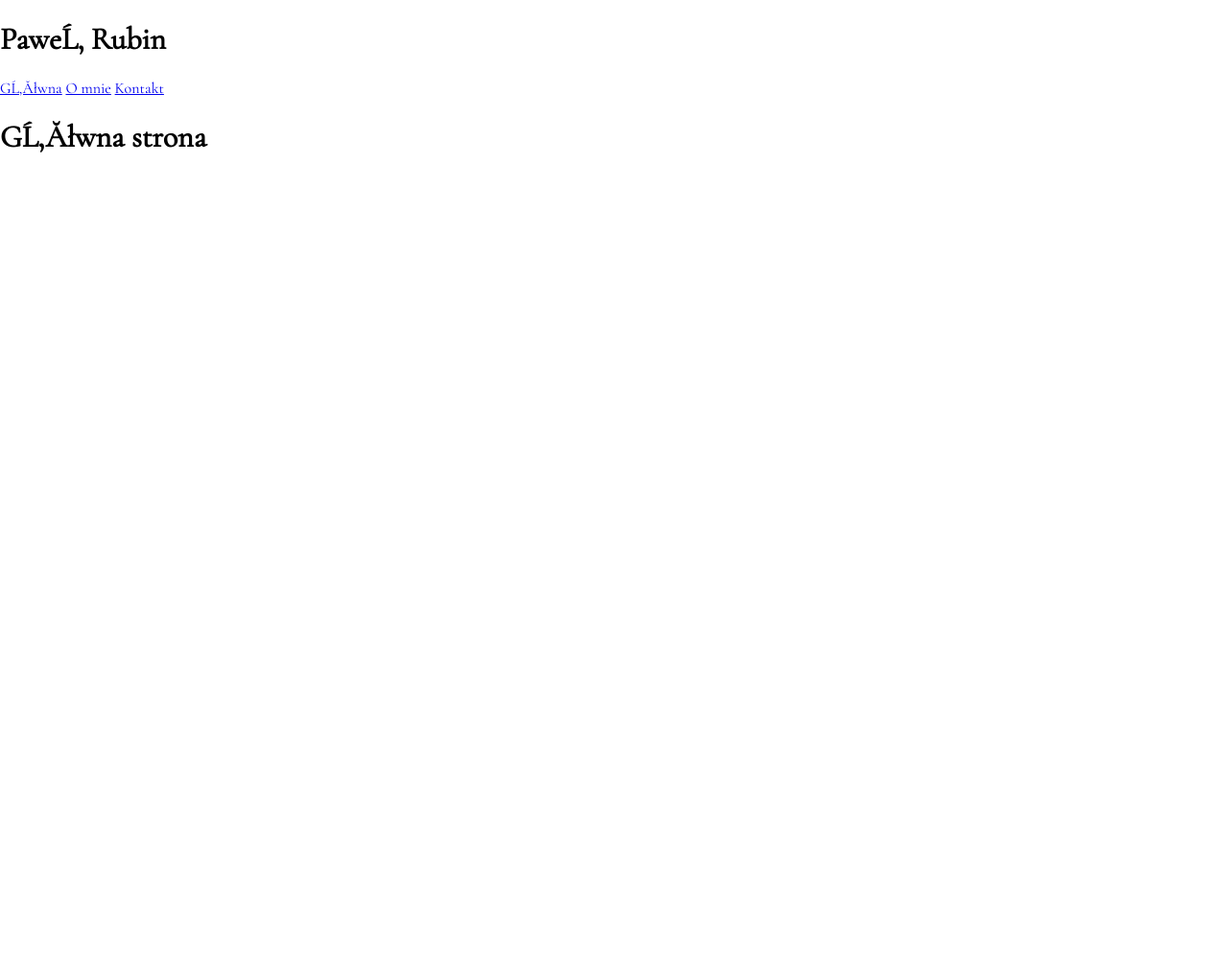
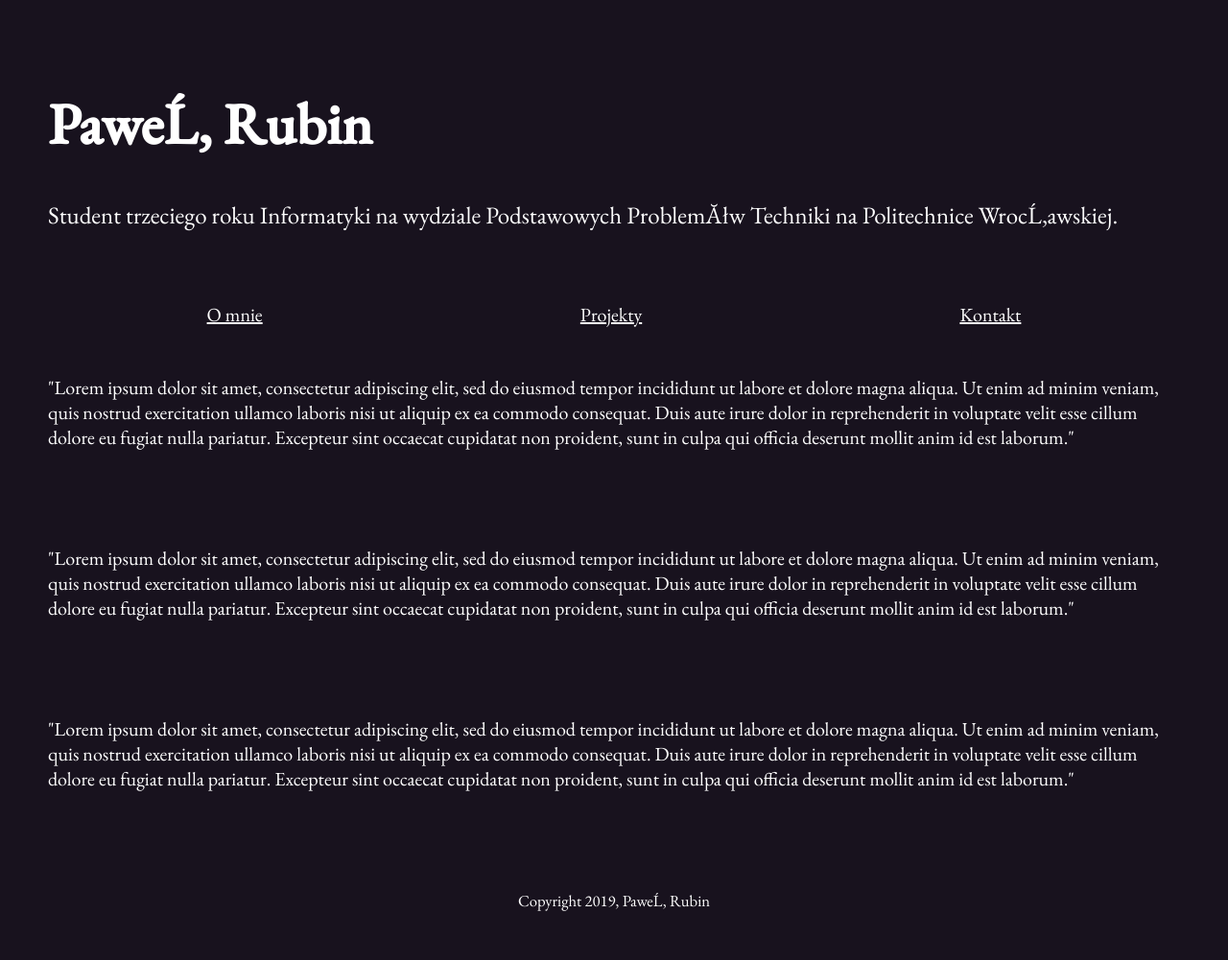
Before and after one commit to pawelrubin/www, a PHP site: page / in a window 1280 px wide. Shown: the whole page at 96% size. Before the commit the page ends 159 px from the top, so only its background shows below. Run offline with PHP 8.4, Linux system fonts and the light colour scheme.

Commit message:
basic layout

```diff
--- a/l1/css/style.css
+++ b/l1/css/style.css
@@ -1,6 +1,52 @@
-html, body {
-    font-family: 'Cormorant Garamond', serif;
+:root {
+    --background-color: #18121E;
+    --primary-color: #233237;
+    --secondary-color: #EAC67A;
+}
+
+body {
+    font-family: 'EB Garamond', serif;
     margin: 0;
     padding: 0;
     height: 100%;
+    scroll-behavior: smooth;
+    display: flex;
+    background-color: var(--background-color);
+    color: white;
+    font-size: 20px;
 }
+
+
+header {
+    padding: 50px;
+    justify-content: space-between;
+}
+
+header h1 {
+    font-size: 60px;
+}
+
+header p {
+    font-size: 25px;
+}
+
+nav {
+    overflow: hidden;
+    padding-inline: 50px;
+    display: flex;
+    justify-content: space-around;
+}
+
+nav a {
+    color: white;
+}
+
+section {
+    padding: 50px;
+}
+
+
+#main-footer {
+    padding: 50px;
+    text-align: center;
+}
--- a/l1/index.html
+++ b/l1/index.html
@@ -4,8 +4,7 @@
 <head>
   <title>Paweł Rubin</title>
   <link rel="stylesheet" href="css/style.css?v=1.0">
-  <link href="https://fonts.googleapis.com/css?family=Cormorant+Garamond|Roboto+Mono&display=swap"
-    rel="stylesheet">
+  <link href="https://fonts.googleapis.com/css?family=EB+Garamond:400,500&display=swap" rel="stylesheet">
   <meta name="viewport" content="width=device-width, initial-scale=1">
 </head>
 
@@ -13,13 +12,33 @@
   <main>
     <header>
       <h1>Paweł Rubin</h1>
+      <p id="bi">
+        Student trzeciego roku Informatyki
+        na wydziale Podstawowych Problemów Techniki
+        na Politechnice Wrocławskiej.
+      </p>
     </header>
     <nav>
-      <a href="index.html">Główna</a>
-      <a href="about.html">O mnie</a>
-      <a href="contact.html">Kontakt</a>
+      <a href="#about">O mnie</a>
+      <a href="#projects">Projekty</a>
+      <a href="#contact">Kontakt</a>
     </nav>
-    <h1>Główna strona</h1>
+    <section id="about">
+        "Lorem ipsum dolor sit amet, consectetur adipiscing elit, sed do eiusmod tempor incididunt ut labore et dolore magna aliqua. Ut enim ad minim veniam, quis nostrud exercitation ullamco laboris nisi ut aliquip ex ea commodo consequat. Duis aute irure dolor in reprehenderit in voluptate velit esse cillum dolore eu fugiat nulla pariatur. Excepteur sint occaecat cupidatat non proident, sunt in culpa qui officia deserunt mollit anim id est laborum."
+    </section>
+
+    <section id="projects">
+        "Lorem ipsum dolor sit amet, consectetur adipiscing elit, sed do eiusmod tempor incididunt ut labore et dolore magna aliqua. Ut enim ad minim veniam, quis nostrud exercitation ullamco laboris nisi ut aliquip ex ea commodo consequat. Duis aute irure dolor in reprehenderit in voluptate velit esse cillum dolore eu fugiat nulla pariatur. Excepteur sint occaecat cupidatat non proident, sunt in culpa qui officia deserunt mollit anim id est laborum."
+    </section>
+
+    <section id="contact">
+      "Lorem ipsum dolor sit amet, consectetur adipiscing elit, sed do eiusmod tempor incididunt ut labore et dolore magna aliqua. Ut enim ad minim veniam, quis nostrud exercitation ullamco laboris nisi ut aliquip ex ea commodo consequat. Duis aute irure dolor in reprehenderit in voluptate velit esse cillum dolore eu fugiat nulla pariatur. Excepteur sint occaecat cupidatat non proident, sunt in culpa qui officia deserunt mollit anim id est laborum."
+    </section>
+    <footer id="main-footer">
+      <small>
+        Copyright 2019, Paweł Rubin
+      </small>
+    </footer>
   </main>
 </body>
 </html>
```
Also changed, not shown: l1/about.html (deleted, +0 -25 lines), l1/contact.html (deleted, +0 -25 lines).
